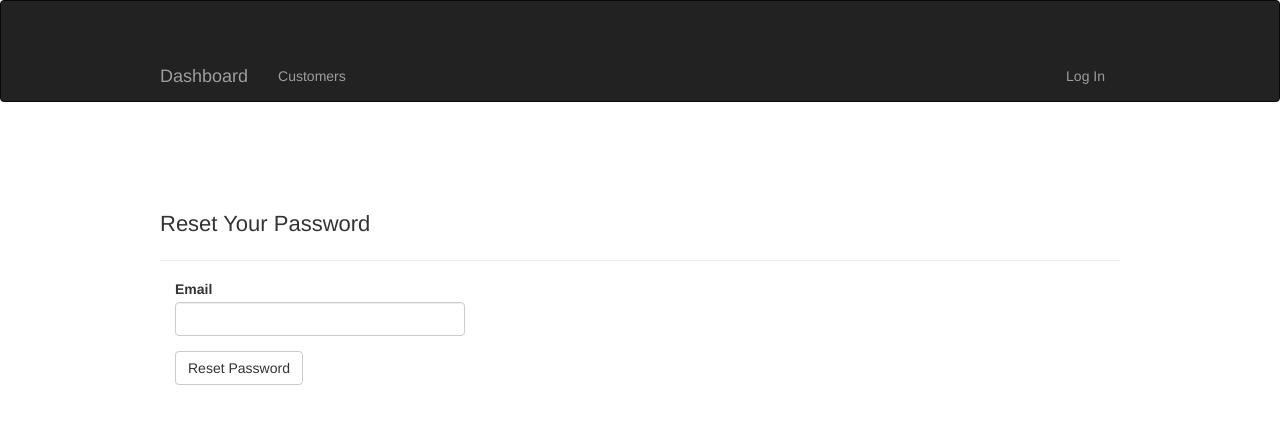
After one commit to fred-py/stripe-subscription-checkout, a Flask app: page /auth/reset in a window 1280 px wide. The commit adds this page. Shown: the top 424 px of the page. Run offline with Flask 3, Linux system fonts and the light colour scheme; some libraries are stand-ins or nearby versions.

Commit message:
auth view and templates have been updated. Users can now update and change both password and email.

```diff
--- a/app/auth/forms.py
+++ b/app/auth/forms.py
@@ -45,3 +45,36 @@ class RegistrationForm(FlaskForm):
     def validate_username(self, field):
         if User.query.filter_by(username=field.data).first():
             raise ValidationError('Username already in use.')
+
+
+class ChangePasswordForm(FlaskForm):
+    old_password = PasswordField('Old password', validators=[DataRequired()])
+    password = PasswordField('New password', validators=[
+        DataRequired(), EqualTo('password2', message='Passwords must match.')])
+    password2 = PasswordField('Confirm new password',
+                              validators=[DataRequired()])
+    submit = SubmitField('Update Password')
+
+
+class PasswordResetRequestForm(FlaskForm):
+    email = StringField('Email', validators=[DataRequired(), Length(1, 64),
+                                             Email()])
+    submit = SubmitField('Reset Password')
+
+
+class PasswordResetForm(FlaskForm):
+    password = PasswordField('New Password', validators=[
+        DataRequired(), EqualTo('password2', message='Passwords must match')])
+    password2 = PasswordField('Confirm password', validators=[DataRequired()])
+    submit = SubmitField('Reset Password')
+
+
+class ChangeEmailForm(FlaskForm):
+    email = StringField('New Email', validators=[DataRequired(), Length(1, 64),
+                                                 Email()])
+    password = PasswordField('Password', validators=[DataRequired()])
+    submit = SubmitField('Update Email Address')
+
+    def validate_email(self, field):
+        if User.query.filter_by(email=field.data.lower()).first():
+            raise ValidationError('Email already registered.')
--- a/app/auth/views.py
+++ b/app/auth/views.py
@@ -1,11 +1,14 @@
-from flask import render_template, redirect, request, url_for, flash, current_app
-from flask_login import login_user, logout_user, login_required, \
-    current_user
+from flask import render_template, redirect, request, \
+    url_for, flash, current_app
+from flask_login import login_user, logout_user, \
+    login_required, current_user
 from . import auth
 from .. import db
 from app.models import User
 from app.emails import send_email
-from .forms import LoginForm, RegistrationForm
+from .forms import LoginForm, RegistrationForm, \
+    ChangePasswordForm, PasswordResetRequestForm, \
+    PasswordResetForm, ChangeEmailForm
 
 
 @auth.before_request  # Page. 286 before_request handler to intercept all blueprint requests
@@ -20,15 +23,18 @@ def before_request():     # @before_app_request can be used to intercept all req
     4. The request is not for a static file"""
     if current_user.is_authenticated \
             and not current_user.confirmed \
+            and request.endpoint \
             and request.blueprint != 'auth' \
             and request.endpoint != 'static':
         return redirect(url_for('auth.unconfirmed'))
+
 
 @auth.route('/unconfirmed')
 def unconfirmed():
     if current_user.is_anonymous or current_user.confirmed:
         return redirect(url_for('db_views.index'))
     return render_template('database/auth/unconfirmed.html')
+
 
 @auth.route('/login', methods=['GET', 'POST'])
 def login():
@@ -96,3 +102,83 @@ def resend_confirmation():
                'auth/email/confirm', user=current_user, token=token)
     flash('A new confirmation email has been sent to you by email.')
     return redirect(url_for('db_views.index'))
+
+
+# Password Updates
+@auth.route('/change-password', methods=['GET', 'POST'])
+@login_required
+def change_password():
+    form = ChangePasswordForm()
+    if form.validate_on_submit():
+        if current_user.verify_password(form.old_password.data):
+            current_user.password = form.password.data
+            db.session.add(current_user)
+            db.session.commit()
+            flash('Your password has been updated.')
+            return redirect(url_for('main.index'))
+        else:
+            flash('Invalid password.')
+    return render_template("database/auth/change_password.html", form=form)
+
+
+@auth.route('/reset', methods=['GET', 'POST'])
+def password_reset_request():
+    if not current_user.is_anonymous:
+        return redirect(url_for('db_views.index'))
+    form = PasswordResetRequestForm()
+    if form.validate_on_submit():
+        user = User.query.filter_by(email=form.email.data.lower()).first()
+        if user:
+            token = user.generate_reset_token()
+            send_email(user.email, 'Reset Your Password',
+                       'database/auth/email/reset_password',
+                       user=user, token=token,
+                       next=request.args.get('next'))
+        flash('An email with instructions to reset your password has been sent to you.')
+        return redirect(url_for('auth.login'))
+    return render_template('database/auth/reset_password.html', form=form)
+
+
+@auth.route('/reset/<token>', methods=['GET', 'POST'])
+def password_reset(token):
+    if not current_user.is_anonymous:
+        return redirect(url_for('main.index'))
+    form = PasswordResetForm()
+    if form.validate_on_submit():
+        if User.reset_password(token, form.password.data):
+            db.session.commit()
+            flash('Your password has been updated.')
+            return redirect(url_for('auth.login'))
+        else:
+            return redirect(url_for('db_views.index'))
+    return render_template('database/auth/reset_password.html', form=form)
+
+
+@auth.route('/change_email', methods=['GET', 'POST'])
+@login_required
+def change_email_request():
+    form = ChangeEmailForm()
+    if form.validate_on_submit():
+        if current_user.verify_password(form.password.data):
+            new_email = form.email.data.lower()
+            token = current_user.generate_email_change_token(new_email)
+            send_email(new_email, 'Confirm your email address',
+                       'database/auth/email/change_email',
+                       user=current_user, token=token)
+            flash('An email with instructions to confirm your new email '
+                  'address has been sent to you.')
+            return redirect(url_for('db_views.index'))
+        else:
+            flash('Invalid email or password.')
+    return render_template("database/auth/change_email.html", form=form)
+
+
+@auth.route('/change_email/<token>')
+@login_required
+def change_email(token):
+    if current_user.change_email(token):
+        db.session.commit()
+        flash('Your email address has been updated.')
+    else:
+        flash('Invalid request.')
+    return redirect(url_for('db_views.index'))
--- a/app/templates/database/404.html
+++ b/app/templates/database/404.html
@@ -5,6 +5,6 @@
 
 {% block page_content %}
 <div class="page-header">
-    <h1>Not Found... Something is not right, call Fred.</h1>
+    <h1>404 Not Found... Something is not right, call Fred.</h1>
 </div>
 {% endblock %}
--- /dev/null
+++ b/app/templates/database/auth/reset_password.html
@@ -0,0 +1,13 @@
+{% extends "database/base.html" %}
+{% import "bootstrap/wtf.html" as wtf %}
+
+{% block title %}Flasky - Password Reset{% endblock %}
+
+{% block page_content %}
+<div class="page-header">
+    <h1>Reset Your Password</h1>
+</div>
+<div class="col-md-4">
+    {{ wtf.quick_form(form) }}
+</div>
+{% endblock %}
--- a/app/templates/database/base.html
+++ b/app/templates/database/base.html
@@ -30,11 +30,18 @@ blocks of content that are added to the base template-->
         </div>
         <div class="navbar-collapse collapse">
             <ul class="nav navbar-nav">
-                <li><a href="/">Customers</a></li>
+                <li><a href="{{ url_for('db_views.index') }}">Customers</a></li>
             </ul>
             <ul class="nav navbar-nav navbar-right">
                 {% if current_user.is_authenticated %}
-                <li><a href="{{ url_for('auth.logout') }}">Log Out</a></li>
+                <li class="dropdown">
+                    <a href="#" class="dropdown-toggle" data-toggle="dropdown">Account <b class="caret"></b></a>
+                    <ul class="dropdown-menu">
+                        <li><a href="{{ url_for('auth.change_password') }}">Change Password</a></li>
+                        <li><a href="{{ url_for('auth.change_email_request') }}">Change Email</a></li>
+                        <li><a href="{{ url_for('auth.logout') }}">Log Out</a></li>
+                    </ul>
+                </li>
                 {% else %}
                 <li><a href="{{ url_for('auth.login') }}">Log In</a></li>
                 {% endif %}
--- a/app/templates/database/index.html
+++ b/app/templates/database/index.html
@@ -15,8 +15,8 @@
 </div>
 <!--Flask-Moment object os available to templates to work with time-stamps
 Find a better use for this later-->
-{{ wtf.quick_form(form) }}
-<p>The local date and time is {{ moment(current_time).format('LLL') }}.</p>
+
+<!--<p>The local date and time is {{ moment(current_time).format('LLL') }}.</p>
 <p>That was {{ moment(current_time).fromNow(refresh=True) }}.</p>
-<p>I will find a better use for time-stamp later on, this is here as a reminder</p>
+<p>I will find a better use for time-stamp later on, this is here as a reminder</p> -->
 {% endblock %}
```
Also changed, not shown: app/templates/database/auth/change_email.html (added, +13 -0 lines), app/templates/database/auth/change_password.html (added, +13 -0 lines), app/templates/database/auth/email/change_email.html (added, +7 -0 lines), app/templates/database/auth/email/change_email.txt (added, +11 -0 lines), app/templates/database/auth/email/reset_password.html (added, +9 -0 lines), app/templates/database/auth/email/reset_password.txt (added, +15 -0 lines).
